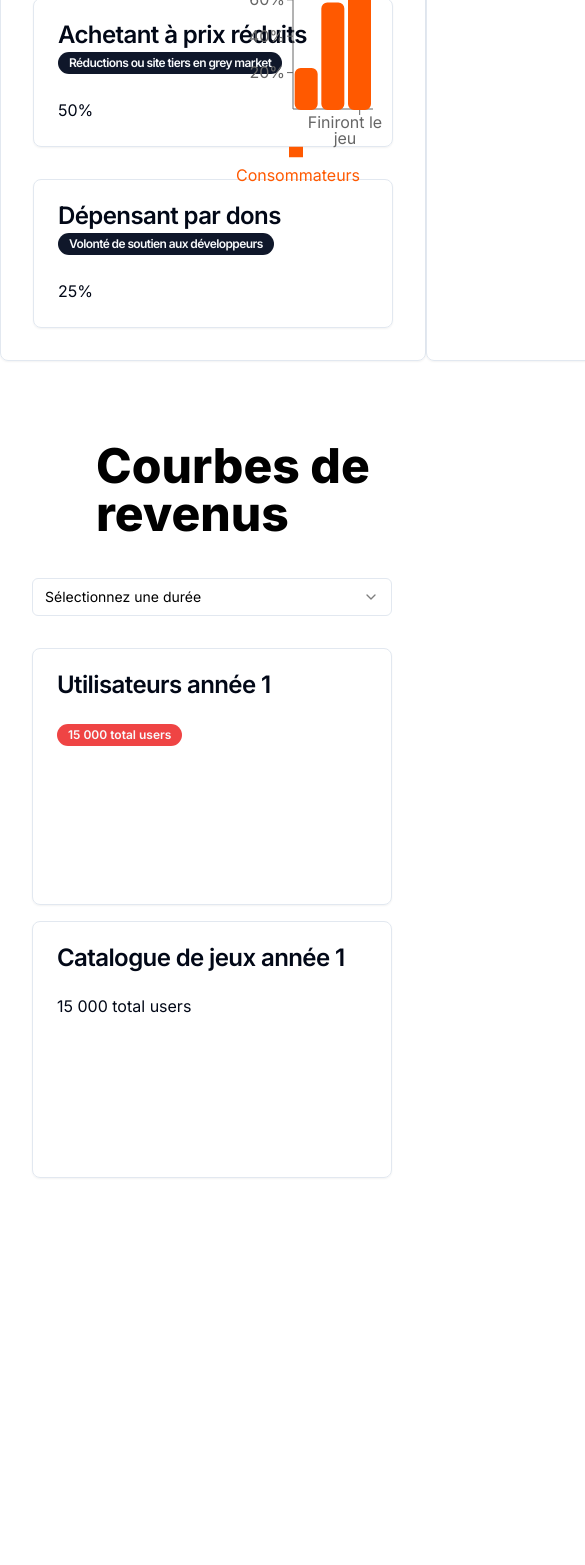
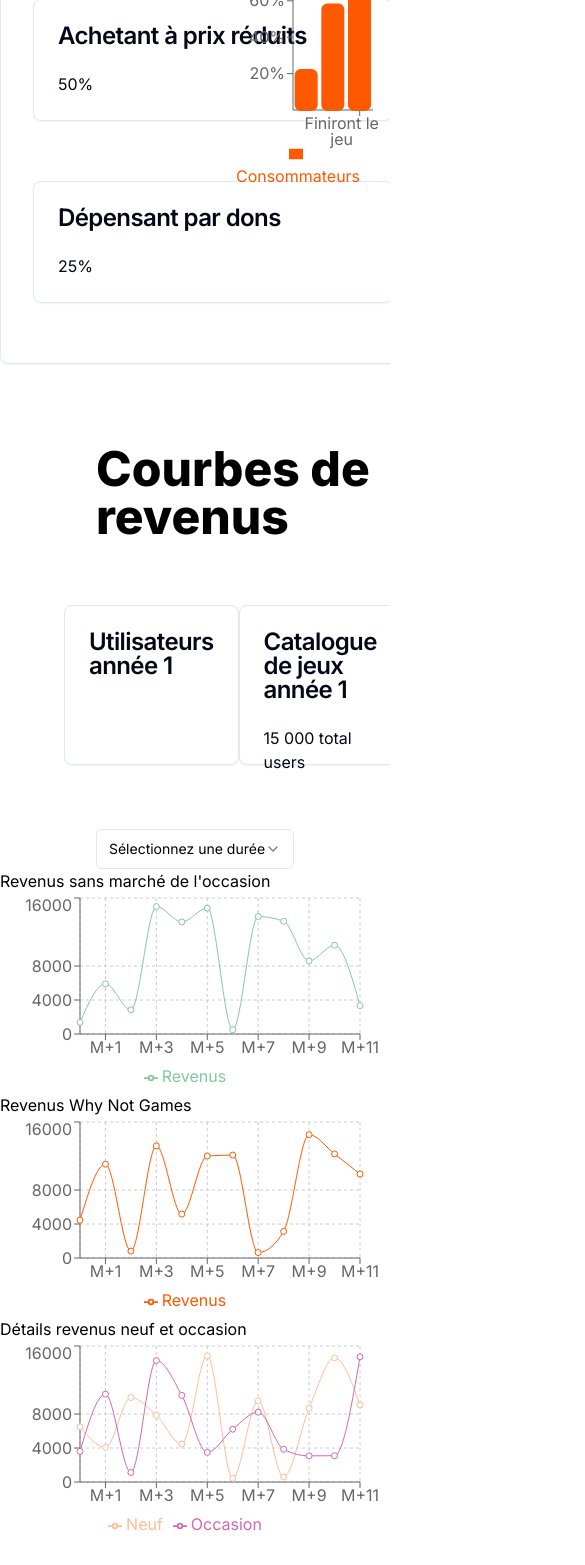
Before and after one commit to CaroAstruz/financial-dashboard, a Next.js app: page / in a window 390 px wide. Shown: the part 432-1997 px from the top of the page, 585 px wide, since content can reach past the window. Before the commit the page ends 1658 px from the top, so only its background shows below. Built offline with nearby package versions, Linux system fonts and the light colour scheme.

Commit message:
Sales comparisons responsive design

```diff
--- a/src/app/components/BuyingHabits.tsx
+++ b/src/app/components/BuyingHabits.tsx
@@ -12,8 +12,8 @@ import {
 
 const BuyingHabits = () => {
   return (
-    <div style={{ width: "50%" }} className="flex-child">
-      <ResponsiveContainer height={300} width="100%">
+    <div style={{ width: "100%"}} className="flex-parent">
+      <ResponsiveContainer height={300} className="flex-child">
         <ComposedChart
           data={[
             {
--- a/src/app/components/SalesComparison.tsx
+++ b/src/app/components/SalesComparison.tsx
@@ -1,7 +1,6 @@
 "use client"
 import { LineChart, Line, XAxis, YAxis, CartesianGrid, Tooltip, Legend, ResponsiveContainer, Brush } from 'recharts';
 import React from 'react';
-import { Weight } from 'lucide-react';
 
 const SalesComparison = (selectedDataRange: any) => {
   const [opacity, setOpacity] = React.useState({
@@ -25,10 +24,12 @@ const SalesComparison = (selectedDataRange: any) => {
 
   console.log(selectedDataRange.data)
 
+
   return (
 
     <div style={{ width: '100%' }} className="flex-parent">
-      <ResponsiveContainer height={300} className="flex-child">
+              <p>Revenus sans marché de l'occasion</p>
+      <ResponsiveContainer height={200} className="flex-child">
         <LineChart
           width={500}
           height={300}
@@ -45,11 +46,12 @@ const SalesComparison = (selectedDataRange: any) => {
           <XAxis dataKey="name" />
           <YAxis />
           <Legend onMouseEnter={handleMouseEnter} onMouseLeave={handleMouseLeave} />
-          <Line type="monotone" name="Revenus sans marché de l'occasion" dataKey="rnn" strokeOpacity={opacity.rnn} stroke="#82ca9d" />
-          <Tooltip labelStyle={{ color: "black"}} />
+          <Line type="monotone" name='Revenus' dataKey="rnn" strokeOpacity={opacity.rnn} stroke="#82ca9d" />
+          <Tooltip labelStyle={{ color: "black"}}/>
         </LineChart>
       </ResponsiveContainer>
-      <ResponsiveContainer height={300} className="flex-child" >
+      <p>Revenus Why Not Games</p>
+      <ResponsiveContainer height={200} className="flex-child" >
         <LineChart
           width={500}
           height={300}
@@ -67,11 +69,34 @@ const SalesComparison = (selectedDataRange: any) => {
           <YAxis />
           <Tooltip labelStyle={{ color: "black" }} />
           <Legend onMouseEnter={handleMouseEnter} onMouseLeave={handleMouseLeave} />
-          <Line type="monotone" name='Revenus neuf' dataKey="rn" strokeOpacity={opacity.rn} stroke="#FFBD99" activeDot={{ r: 8 }} />
-          <Line type="monotone" name="Revenus d'occasion" dataKey="ro" strokeOpacity={opacity.ro} stroke="#D566AF" />
-          <Line type="monotone" name="Revenus WNG" dataKey="rw" strokeOpacity={opacity.rw} stroke="#FF5900" />
+          <Line type="monotone" name="Revenus" dataKey="rw" strokeOpacity={opacity.rw} stroke="#FF5900" />
         </LineChart>
       </ResponsiveContainer>
+      <p className=''>Détails revenus neuf et occasion</p>
+      <ResponsiveContainer height={200} className="flex-child" >
+        <LineChart
+          width={500}
+          height={300}
+          data={selectedDataRange.data}
+          syncId="sales"
+          margin={{
+            top: 5,
+            right: 30,
+            left: 20,
+            bottom: 5,
+          }}
+        >
+          <CartesianGrid strokeDasharray="3 3" />
+          <XAxis dataKey="name" />
+          <YAxis />
+          <Tooltip labelStyle={{ color: "black" }} />
+          <Legend onMouseEnter={handleMouseEnter} onMouseLeave={handleMouseLeave} />
+          <Line type="monotone" name='Neuf' dataKey="rn" strokeOpacity={opacity.rn} stroke="#FFBD99" activeDot={{ r: 8 }} />
+          <Line type="monotone" name="Occasion" dataKey="ro" strokeOpacity={opacity.ro} stroke="#D566AF" />
+
+        </LineChart>
+      </ResponsiveContainer>
+
     </div>
 
   );
--- a/src/app/components/SpendingMotivations.tsx
+++ b/src/app/components/SpendingMotivations.tsx
@@ -1,7 +1,12 @@
 import { Badge } from "@/components/ui/badge";
 import { CardHeader, CardTitle, CardContent, Card } from "@/components/ui/card";
 import React from "react";
-import { RadialBarChart, RadialBar, Legend } from "recharts";
+import {
+  RadialBarChart,
+  RadialBar,
+  Legend,
+  ResponsiveContainer,
+} from "recharts";
 const data = [
   {
     name: "Joueurs PC",
@@ -20,7 +25,8 @@ const data = [
 
 const SpendingMotivations = () => {
   return (
-    <span style={{ width: "50%" }} className="flex-child">
+    <div style={{ width: "50%" }} className="flex-parent">
+      <ResponsiveContainer height={150} className="flex-child">
         <Card className="w-[360px] h-fit mt-8 border-dark-blue border-opacity-25 bg-cream">
           <CardContent>
             <p>80%</p>
@@ -28,36 +34,35 @@ const SpendingMotivations = () => {
           <CardHeader>
             <CardTitle>
               Joueurs sur PC
-            <br />
-            <Badge>
-              Sur la masse totale incluant téléphone/consoles/PC
-            </Badge>
             </CardTitle>
           </CardHeader>
         </Card>
+        </ResponsiveContainer>
+        <ResponsiveContainer height={150} className="flex-child">
         <Card className="w-[360px] h-fit mt-8 border-dark-blue border-opacity-25 bg-cream">
           <CardHeader>
             <CardTitle>
               Achetant à prix réduits
-            <Badge>Réductions ou site tiers en grey market</Badge>
             </CardTitle>
           </CardHeader>
           <CardContent>
             <p>50%</p>
           </CardContent>
         </Card>
+        </ResponsiveContainer>
+        <ResponsiveContainer height={150} className="flex-child">
         <Card className="w-[360px] h-fit mt-8 border-dark-blue border-opacity-25 bg-cream">
           <CardHeader>
             <CardTitle>
               Dépensant par dons
-            <Badge>Volonté de soutien aux développeurs</Badge>
             </CardTitle>
           </CardHeader>
           <CardContent>
             <p>25%</p>
           </CardContent>
         </Card>
-    </span>
+      </ResponsiveContainer>
+    </div>
   );
 };
 
--- a/src/app/layout.tsx
+++ b/src/app/layout.tsx
@@ -16,7 +16,7 @@ export default function RootLayout({
 }>) {
   return (
     <html lang="en">
-      <body className={`${inter.className} bg-cream`}>{children}</body>
+      <body><div className={`${inter.className} overflow-x-hidden`}>{children}</div></body>
     </html>
   );
 }
--- a/src/app/page.tsx
+++ b/src/app/page.tsx
@@ -674,30 +674,15 @@ const Page = () => {
         <p className="font-extrabold text-5xl ml-24 mb-10">
           Courbes de revenus
         </p>
-        <div className="flex flex-row justify-evenly">
-          <div className=" ml-8 h-auto flex flex-col justify-around items-center">
-            <Select onValueChange={setYearString}>
-              <SelectTrigger className="w-[360px] text-black bg-cream border-dark-blue border-opacity-25">
-                <SelectValue placeholder="Sélectionnez une durée" />
-              </SelectTrigger>
-              <SelectContent className="bg-cream">
-                <SelectGroup>
-                  <SelectLabel>Année</SelectLabel>
-                  <SelectItem value="1">N+1</SelectItem>
-                  <SelectItem value="2">N+2</SelectItem>
-                  <SelectItem value="3">N+3</SelectItem>
-                </SelectGroup>
-              </SelectContent>
-            </Select>
-            <Card className="w-[360px] h-full mt-8 border-dark-blue border-opacity-25 bg-cream">
+        <div className="h-[160px] flex flex-row items-center justify-evenly m-16">
+        <Card className="w-[360px] h-full">
               <CardHeader>
                 <CardTitle>Utilisateurs année {yearString}</CardTitle>
               </CardHeader>
               <CardContent>
-                <Badge variant={"destructive"}>{Y1_USERS}</Badge>
               </CardContent>
             </Card>
-            <Card className="w-[360px] h-full mt-4 border-dark-blue border-opacity-25 bg-cream">
+            <Card className="w-[360px] h-full ">
               <CardHeader>
                 <CardTitle>Catalogue de jeux année {yearString}</CardTitle>
               </CardHeader>
@@ -705,8 +690,21 @@ const Page = () => {
                 <p>{Y1_USERS}</p>
               </CardContent>
             </Card>
+            </div>
+        <div className="flex flex-col items-center justify-evenly">
+        <Select onValueChange={setYearString}>
+              <SelectTrigger className="w-auto ">
+                <SelectValue placeholder="Sélectionnez une durée" />
+              </SelectTrigger>
+              <SelectContent position="popper" side='bottom' sticky="always" avoidCollisions={false}>
+                  <SelectItem value="1">N+1</SelectItem>
+                  <SelectItem value="2">N+2</SelectItem>
+                  <SelectItem value="3">N+3</SelectItem>
+              </SelectContent>
+            </Select>
+           <div className=" ml-8 h-auto flex flex-col justify-around items-center">
           </div>
-          <SalesComparison data={selectedDataRange} />
+                  <SalesComparison data={selectedDataRange} />
         </div>
       </div>
     </div>
```
Lines whose indentation alone changed are shown as unchanged.
